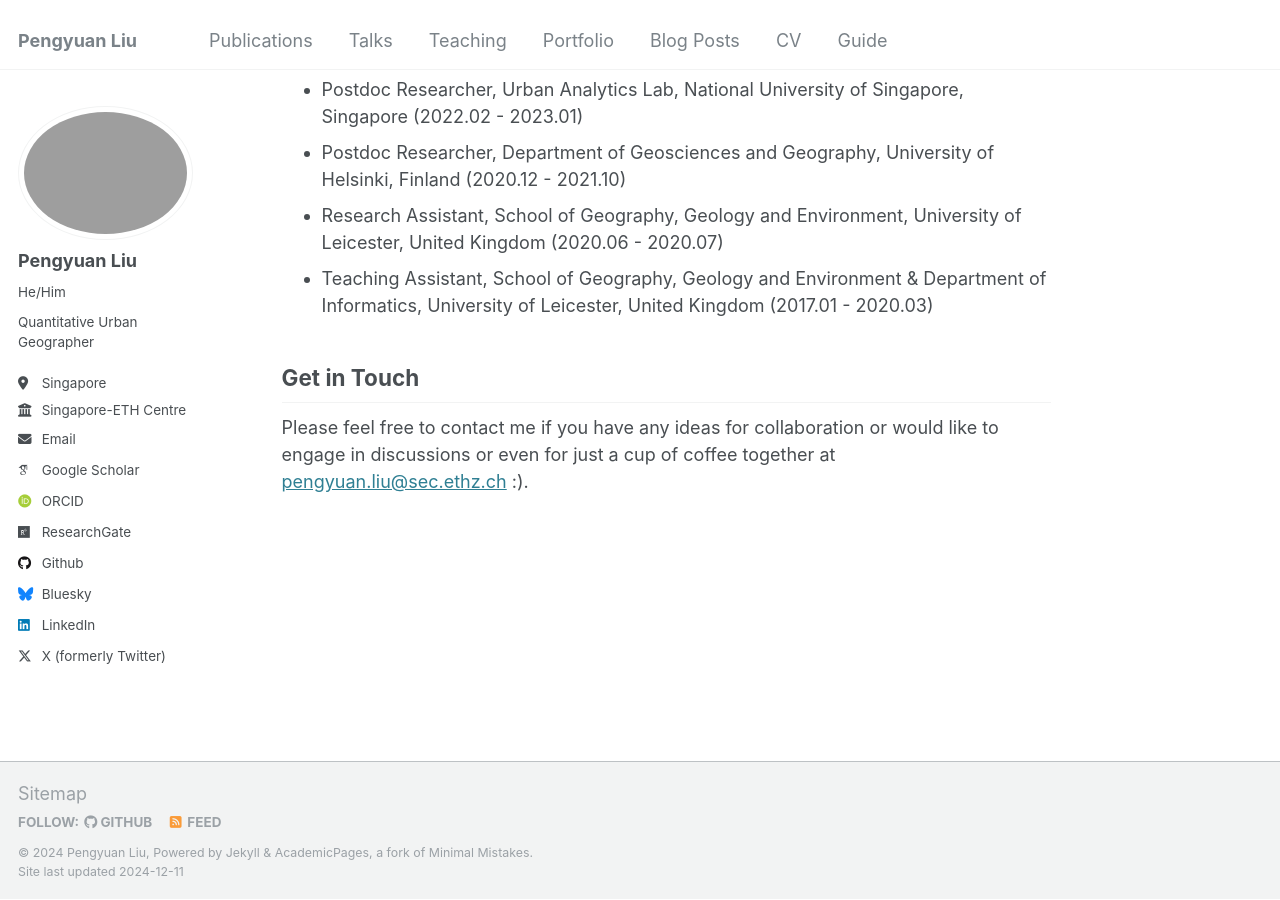
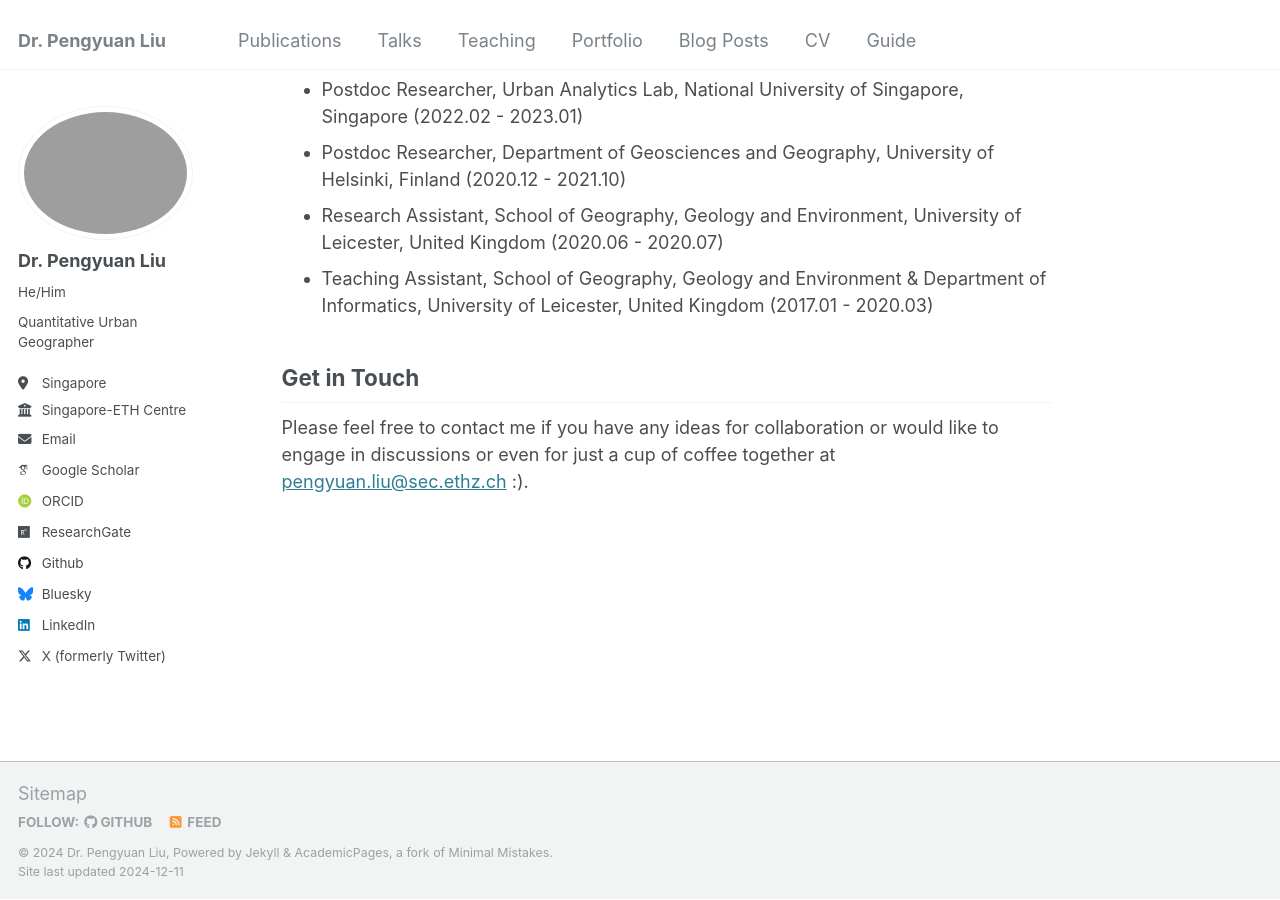
Before and after one commit to PengyuanLiu1993/pengyuanliu1993.github.io, a Jekyll site: the page built from _pages/about.md, in a window 1280 px wide and 900 px high, scrolled down 1060 px. Built offline with Jekyll 4.4.1, drawn with Linux system fonts in a browser that asks for light colours; some web fonts are replaced.

```diff
--- a/_config.yml
+++ b/_config.yml
@@ -8,9 +8,9 @@
 
 # Basic Site Settings
 locale                   : "en-US"
-title                    : "Pengyuan Liu"
+title                    : "Dr. Pengyuan Liu"
 title_separator          : "-"
-name                     : &name "Pengyuan Liu"
+name                     : &name "Dr. Pengyuan Liu"
 description              : &description "Quantitative Urban Geographer"
 url                      : https://pengyuanliu1993.github.io
 baseurl                  : "" # the subpath of your site, e.g. "/blog"
@@ -22,7 +22,7 @@ repository               : "pengyuanliu1993/pengyuanliu1993.github.io"
 author:
   # Biographic information
   avatar           : "bio.png"
-  name             : "Pengyuan Liu"
+  name             : "Dr. Pengyuan Liu"
   pronouns         : "He/Him"
   bio              : "Quantitative Urban Geographer"
   location         : "Singapore"
```
